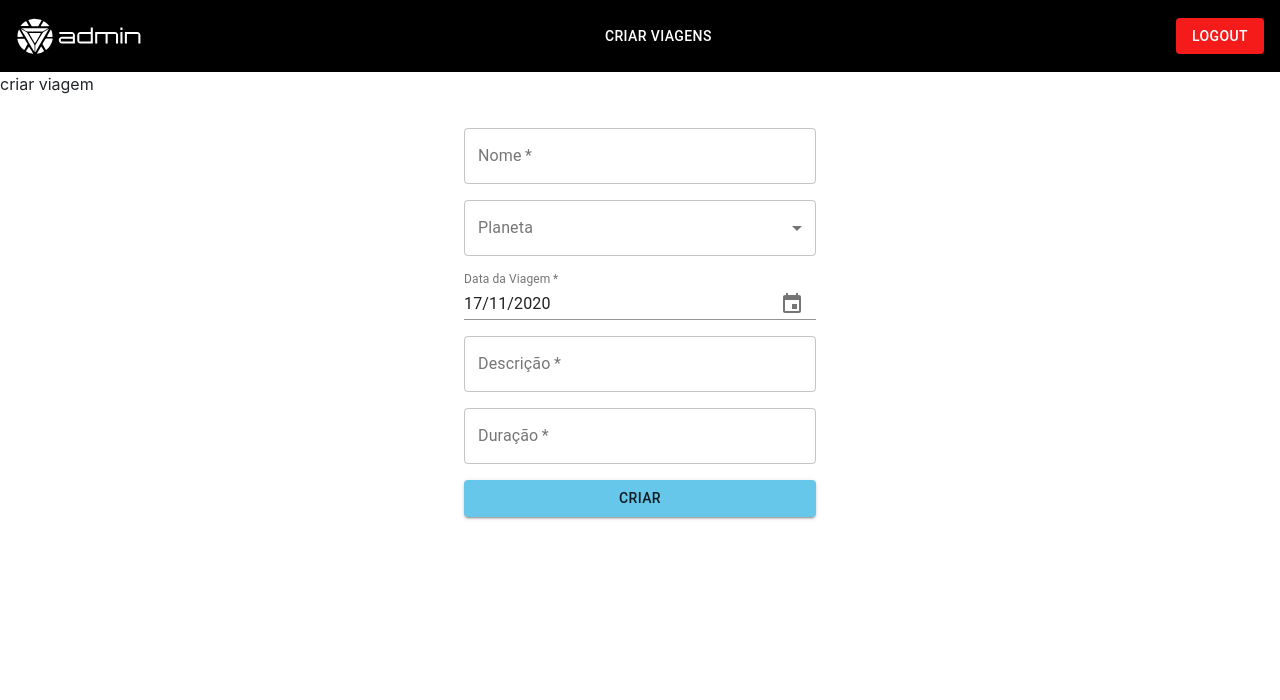
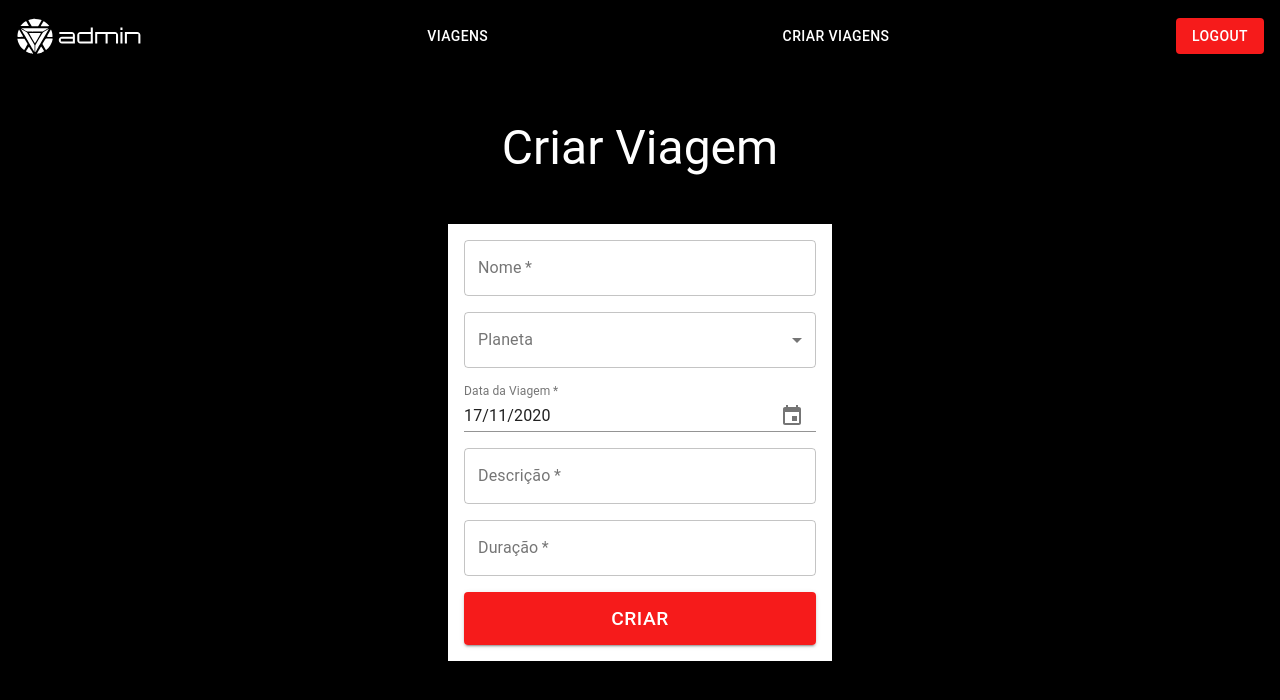
Before and after one commit to future4code/Nicole-Zolnier, a React (Create React App) app in the folder semana10/labex/: page /admin/viagens/criar-viagem in a window 1280 px wide. Shown: the top 700 px of the page. Built offline with nearby package versions, Linux system fonts and the light colour scheme; sample sign-in values are in the browser's storage.

Commit message:
login page só falta mudar a cor dos inputs

```diff
--- a/semana10/labex/src/components/Private/NavBarAdmin.js
+++ b/semana10/labex/src/components/Private/NavBarAdmin.js
@@ -51,6 +51,7 @@ function NavBarAdmin() {
   return (
     <Header>
         <Logo src={logo} onClick={goToAdmin} />
+        <Button className={classes.normal} onClick={goToAdmin}>Viagens</Button>
         <Button className={classes.normal} onClick={goToCreateTrip}>Criar Viagens</Button>
         <Button className={classes.logout} variant="contained" onClick={goToHome}>Logout</Button>
 
--- a/semana10/labex/src/pages/Private/CreateTripPage.js
+++ b/semana10/labex/src/pages/Private/CreateTripPage.js
@@ -5,9 +5,17 @@ import { useForm } from '../../hooks/useForm'
 import { useProtectedPage } from '../../hooks/useProtectedPage'
 import { baseUrl } from '../../constants/urls'
 import styled from 'styled-components'
-import { TextField, InputLabel, MenuItem, FormControl, Select, Button, createMuiTheme, MuiThemeProvider } from '@material-ui/core'
+import { TextField, InputLabel, MenuItem, FormControl, Select, Button, Typography } from '@material-ui/core'
 import DateFnsUtils from '@date-io/date-fns'
 import {	MuiPickersUtilsProvider,	KeyboardDatePicker} from '@material-ui/pickers';
+import {makeStyles} from '@material-ui/core/styles'
+
+const Container = styled.div`
+  background-color: black;
+  width: auto;
+  height: 100vh;
+`
+
 
 const FormContainer = styled.form`
 	padding: 1em;
@@ -16,23 +24,32 @@ const FormContainer = styled.form`
 	display: flex;
 	flex-direction: column;
 	gap: 1em;
-	width: 30vw;
+  width: 30vw;
+  background-color: white;
 `
 
-const myTheme = createMuiTheme({
-  palette: {
-    primary: {
-      main: "#FFFFFF"
-    },
-    secondary: {
-      main: "#67C7EB"
-    }
+const useStyles = makeStyles({
+  create: {
+      color: "white",
+      background: 'linear-gradient(45deg, #F61B1B 100%, #FF8E53 90%)',
+      padding: "0.5em",
+      fontSize: "1.2rem"
   },
-})
+  title: {
+    color: "white",
+    textAlign: "center",
+    padding: "1em",
+  },
+  input: {
+    color: "white",
+    borderColor: "white"
+  }
+});
+
 
 
 function CreateTrip() {
-
+  const classes = useStyles()
   useProtectedPage()
 
   const token = localStorage.getItem("token")
@@ -74,13 +91,13 @@ function CreateTrip() {
 		))
 
   return (
-    <div>
+    <Container>
       <NavBarAdmin />
-      <p>criar viagem</p>
-      <FormContainer  onSubmit={createTrip}>
-        <TextField required label="Nome" variant="outlined" name="name" inputProps={{ pattern: "[a-zA-Zs\À-ú ]{6,}" }} value={form.name} onChange={onChange} />
+      <Typography variant="h3" className={classes.title}>Criar Viagem</Typography>
+      <FormContainer onSubmit={createTrip}>
+        <TextField  required label="Nome" variant="outlined" name="name" inputProps={{ pattern: "[a-zA-Zs\À-ú ]{6,}" }} value={form.name} onChange={onChange} />
         <FormControl variant="outlined">
-        <InputLabel>Planeta</InputLabel>
+        <InputLabel >Planeta</InputLabel>
         <Select required name="planet" value={form.planet} onChange={onChange}>
         <MenuItem value="">Planeta</MenuItem>
           {planetsList}
@@ -97,13 +114,12 @@ function CreateTrip() {
 					</MuiPickersUtilsProvider>
         <TextField variant="outlined" required name="description" label="Descrição" inputProps={{ pattern: "^.{30,}" }} value={form.description} onChange={onChange}/>
         <TextField variant="outlined" required name="duration" type="number" inputProps={{ min: "50", step: "1" }} label="Duração" value={form.duration} onChange={onChange} />
-        <MuiThemeProvider theme={myTheme}>
-          <Button type={'submit'} variant="contained" color="secondary">CRIAR</Button>
-        </MuiThemeProvider>
+        <Button className={classes.create} type={'submit'} variant="contained" color="secondary">CRIAR</Button>
+
 
       </FormContainer>
 
-    </div>
+    </Container>
   )
 }
 
--- a/semana10/labex/src/pages/Private/LoginPage.js
+++ b/semana10/labex/src/pages/Private/LoginPage.js
@@ -5,15 +5,21 @@ import { useForm } from '../../hooks/useForm'
 import axios from 'axios'
 import { baseUrl } from '../../constants/urls'
 import styled from 'styled-components'
-import { TextField, Button, createMuiTheme, MuiThemeProvider } from '@material-ui/core'
+import { TextField, Button, createMuiTheme, MuiThemeProvider, Typography } from '@material-ui/core'
 import Footer from '../../components/Footer'
+
+
+const Title = styled(Typography)`
+  margin: 1em;
+`
 
 const MainContainer = styled.div`
   background-color: black;
   display: flex;
-  justify-content: center;
   align-items: center;
-  height: 80vh;
+  color: white;
+  flex-direction: column;
+  height: 100vh;
 `
 
 const FormContainer = styled.form`
@@ -63,10 +69,12 @@ function LoginPage() {
     <div>
       <NavBar />
       <MainContainer>
+        <Title variant="h3">Login</Title>
       <FormContainer onSubmit={login}>
-        <TextField variant="outlined" label="Email" type={"email"} onChange={onChange} value={form.email} name="email" required />
-        <TextField variant="outlined" label="Senha" type={"password"} value={form.password} onChange={onChange} name="password" required />
         <MuiThemeProvider theme={myTheme}>
+        <TextField color="primary" variant="outlined" label="Email" type={"email"} onChange={onChange} value={form.email} name="email" required />
+        <TextField color="primary" variant="outlined" label="Senha" type={"password"} value={form.password} onChange={onChange} name="password" required />
+
         <Button type={'submit'} variant="contained" color="secondary">LOGAR</Button>
         </MuiThemeProvider>
       </FormContainer>
```
